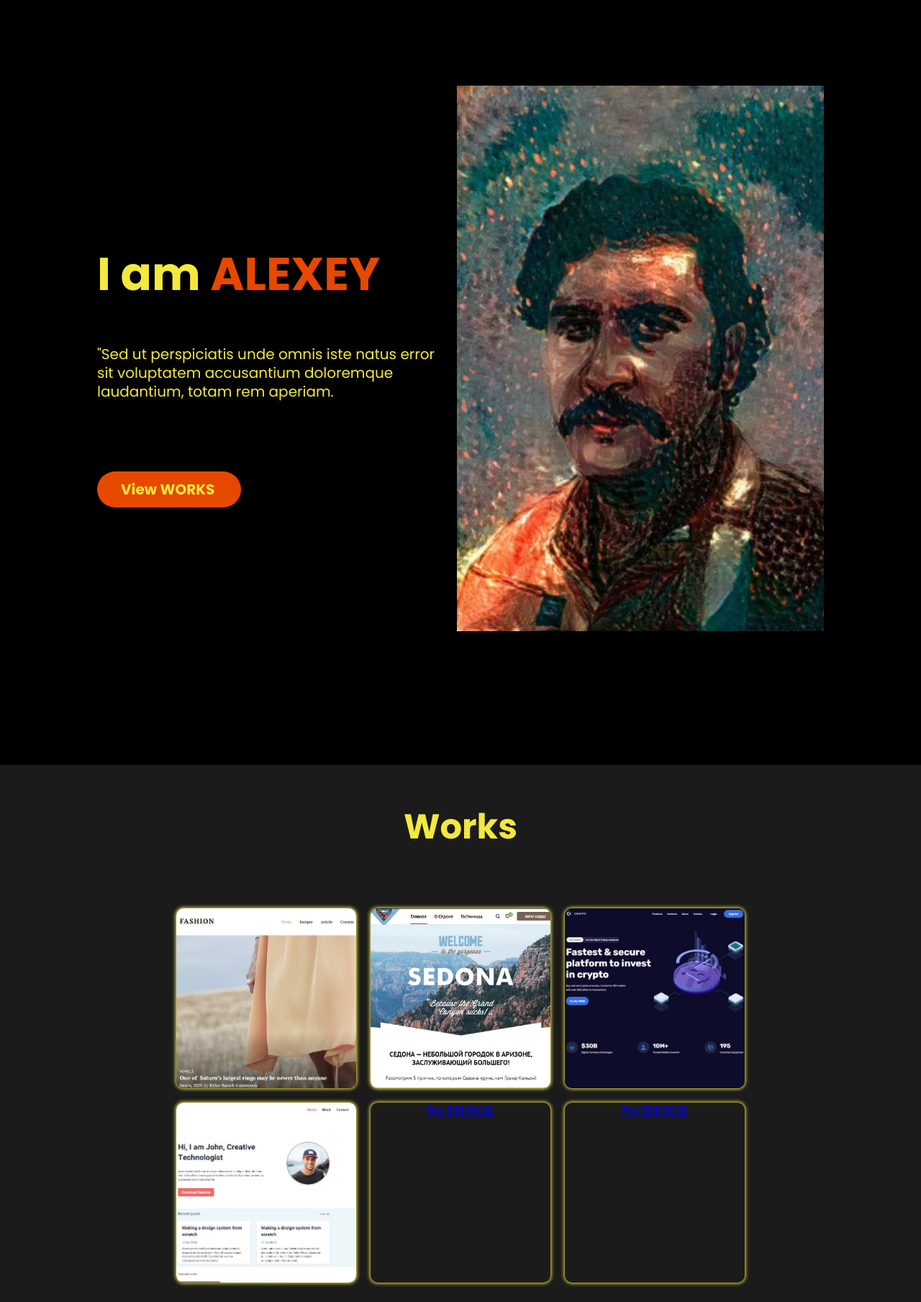
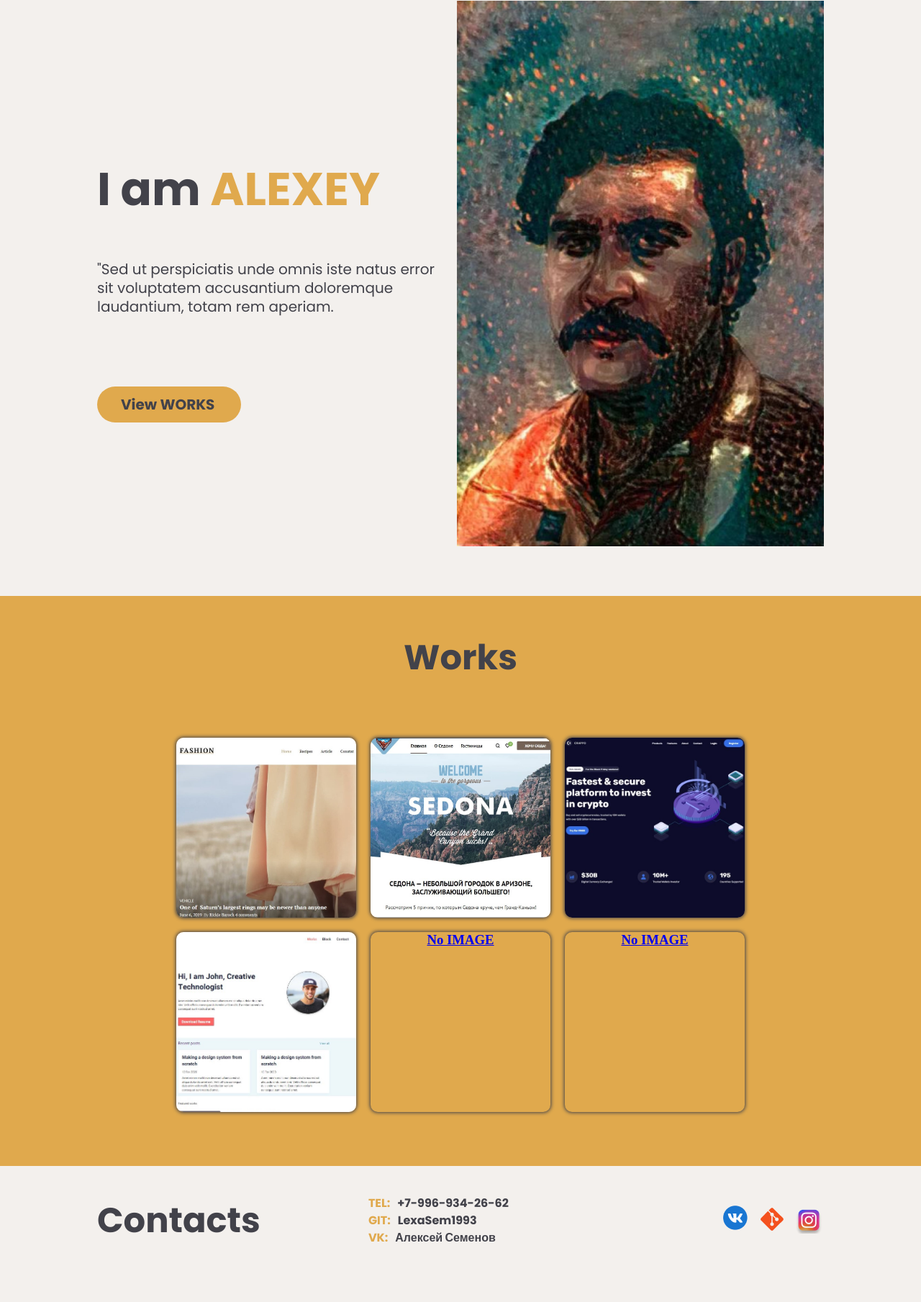
Before and after one commit to LexaSem1993/Portfolio, a plain HTML site: page index.html in a window 1280 px wide. Shown: the part 111-1920 px from the top of the page at 72% size. After the commit the page ends 1883 px from the top, so only its background shows below. Drawn offline with Linux system fonts and the light colour scheme.

Commit message:
Исправление палитры и ошибок

```diff
--- a/index.html
+++ b/index.html
@@ -74,7 +74,7 @@
                         </a>
                     </li>
                     <li class="works__item">
-                        <a href="https://lexasem1993.github.io/Fashion/" target="_blank" class="works__link">
+                        <a href="https://lexasem1993.github.io/Blog/" target="_blank" class="works__link">
 
                         </a>
                     </li>
--- a/styles/components/_footer.scss
+++ b/styles/components/_footer.scss
@@ -1,6 +1,6 @@
 .contacts{
     &__container{
-        margin: 50px auto;
+        margin: 40px auto;
         align-items: center;
     }
     &__title{
@@ -9,7 +9,7 @@
         font-weight: 700;
         font-size: 48px;
         line-height: 72px;
-        color: var(--yellow);
+        color: var(--dark-shades);
     }
     &__list{
         margin-left: 150px;
@@ -21,7 +21,7 @@
         font-weight: 700;
         font-size: 16px;
         line-height: 24px;
-        color: var(--orange);
+        color: var(--main-brand-color);
         text-decoration: none;
         width: 100%;
     }
@@ -34,7 +34,7 @@
         line-height: 24px;
         display: block;
         text-decoration: none;
-        color:var(--yellow);
+        color:var(--dark-shades);
     }
     &__list-soc{
         margin-left: auto;
--- a/styles/components/_header.scss
+++ b/styles/components/_header.scss
@@ -5,7 +5,7 @@
     &__logo{
         text-decoration: none;
         margin-right: 228px;
-        color: var(--yellow);
+        color: var(--dark-shades);
         text-transform: uppercase;
         font-weight: 700;
         font-size: 40px;
@@ -33,7 +33,7 @@
         font-weight: 700;
         font-size: 20px;
         line-height: 30px;
-        color: var(--yellow);
+        color: var(--dark-shades);
         padding: 16px 9px;
         text-decoration: none;
     }
@@ -41,10 +41,10 @@
         display: block;
     }
     &__navigation-link--active{
-        background-color: var(--orange);
+        background-color: var(--main-brand-color);
     }
     &__navigation-link:hover{
-        background-color: var(--orange);
+        background-color: var(--main-brand-color);
         transition: background-color .3s ease-in-out;
     }
 }
--- a/styles/components/_main.scss
+++ b/styles/components/_main.scss
@@ -1,5 +1,5 @@
 .main{
-    margin-top: 168px;
+    margin-top: 50px;
     &__text{
         max-width: 470px;
         margin-right: 30px;
@@ -10,11 +10,11 @@
         font-weight: 700;
         font-size: 64px;
         line-height: 50px;
-        color: var(--yellow);
+        color: var(--dark-shades);
         margin-top: 237px;
     }
     &__span{
-        color: var(--orange);
+        color: var(--main-brand-color);
     }
     &__info{
         margin-top: 73px;
@@ -23,7 +23,7 @@
         font-weight: 400;
         font-size: 20px;
         line-height: 26px;
-        color: var(--yellow);
+        color: var(--dark-shades);
     }
     &__img{
         width: 100%;
@@ -37,8 +37,8 @@
         font-style: normal;
         font-weight: 700;
         font-size: 20px;
-        background-color: var(--orange);
-        color: var(--yellow);
+        background-color: var(--main-brand-color);
+        color: var(--dark-shades);
         border-radius: 30px;
         padding: 10px 33px;
         margin-top: 98px;
@@ -46,7 +46,7 @@
         text-decoration: none;
     }
     .button:hover{
-        background-color: black;
+        background-color: var(--ma);
         transition: background-color .3s ease-in-out ;
     }
 }
@@ -91,5 +91,8 @@
             line-height: 16px;
             margin-top: 30px;
         }
+        .button{
+            margin: 50px auto;
+        }
     }
 }
--- a/styles/components/_works.scss
+++ b/styles/components/_works.scss
@@ -1,6 +1,6 @@
 .works{
-    background-color: var(--works);
-    margin-top: 182px;
+    background-color: var(--main-brand-color);
+    margin-top: 65px;
     &__container{
         flex-direction: column;
         text-align: center;
@@ -12,11 +12,11 @@
         font-weight: 700;
         font-size: 48px;
         line-height: 72px;
-        color: var(--yellow);
+        color: var(--dark-shades);
     }
 
     &__list{
-        margin: 77px auto;
+        margin: 75px auto;
         display: grid;
         grid-template-columns: 250px 250px 250px;
         grid-template-rows: 250px 250px;
@@ -31,7 +31,7 @@
         background-position: center;
         border-radius: 10px;
         background-repeat: no-repeat;
-        box-shadow: 0 0 5px 1px var(--yellow);
+        box-shadow: 0 0 5px 1px var(--dark-shades);
     }
     &__item:nth-child(1) &__link{
         background-image: url(../img/work1.jpg);
@@ -46,7 +46,7 @@
         background-image: url(../img/work4.jpg);
     }
     &__link:hover{
-        box-shadow: 0 0 10px 4px var(--yellow);
+        box-shadow: 0 0 10px 4px var(--dark-shades);
     }
 }
 @media (max-width: 850px) {
--- a/styles/style.scss
+++ b/styles/style.scss
@@ -1,9 +1,9 @@
 @import url('https://fonts.googleapis.com/css2?family=Poppins:wght@400;700&display=swap');
-:root{
-    --yellow:#F3E93D;
-    --orange:#E74800;
-    --works:#1B1B1B;
-}
+:root {
+    --dark-shades:#42424A;
+    --main-brand-color:#E0A94D;
+    --main-brand-color:#E0A94D;
+  }
 *{
     margin: 0;
     padding: 0;
@@ -16,7 +16,7 @@
     padding: 0 15px;
 }
 body{
-    background-color: black;
+    background-color: #F3F0ED;
 }
 ul{
     list-style: none;
```
Also changed, not shown: styles/style.css, 1 other file.
